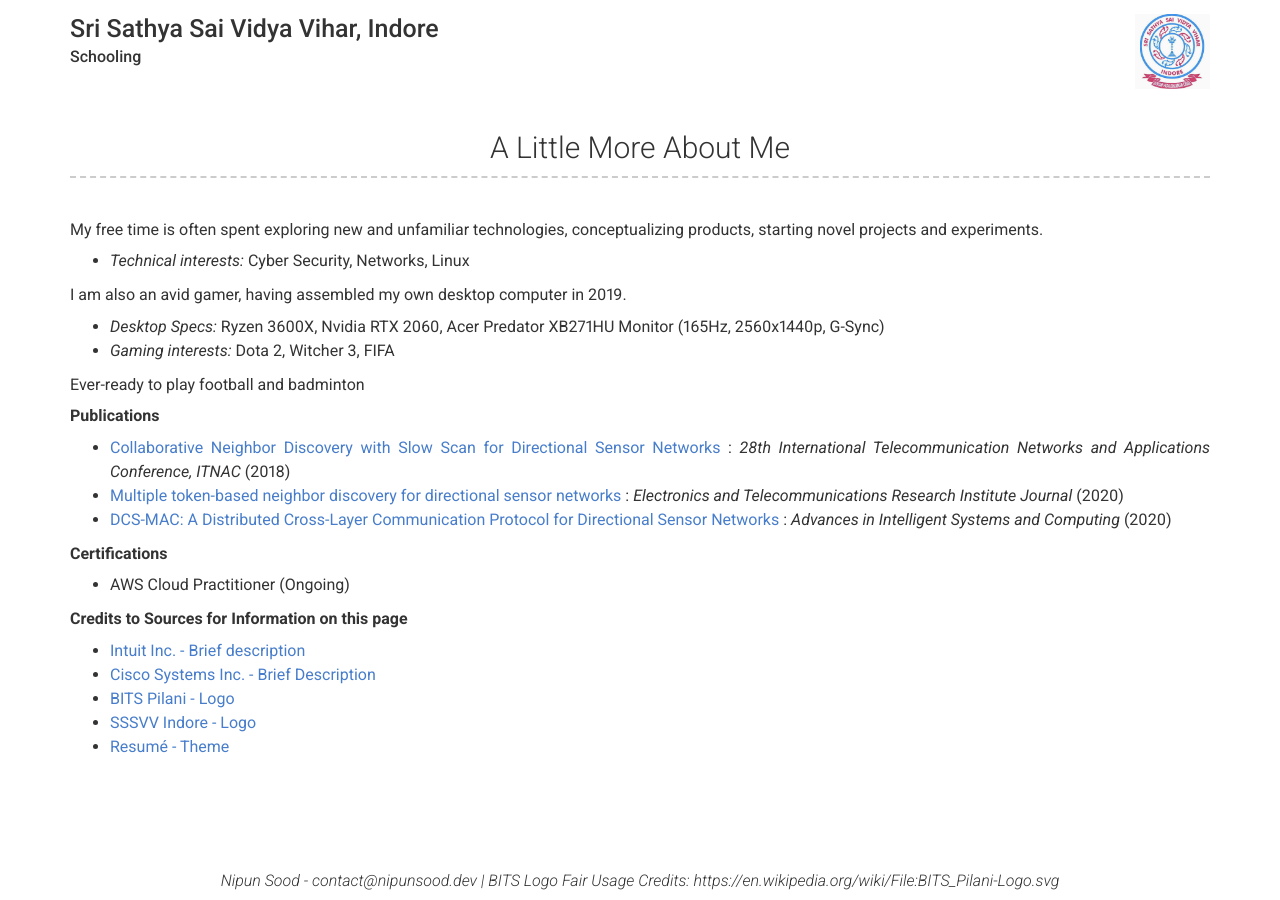
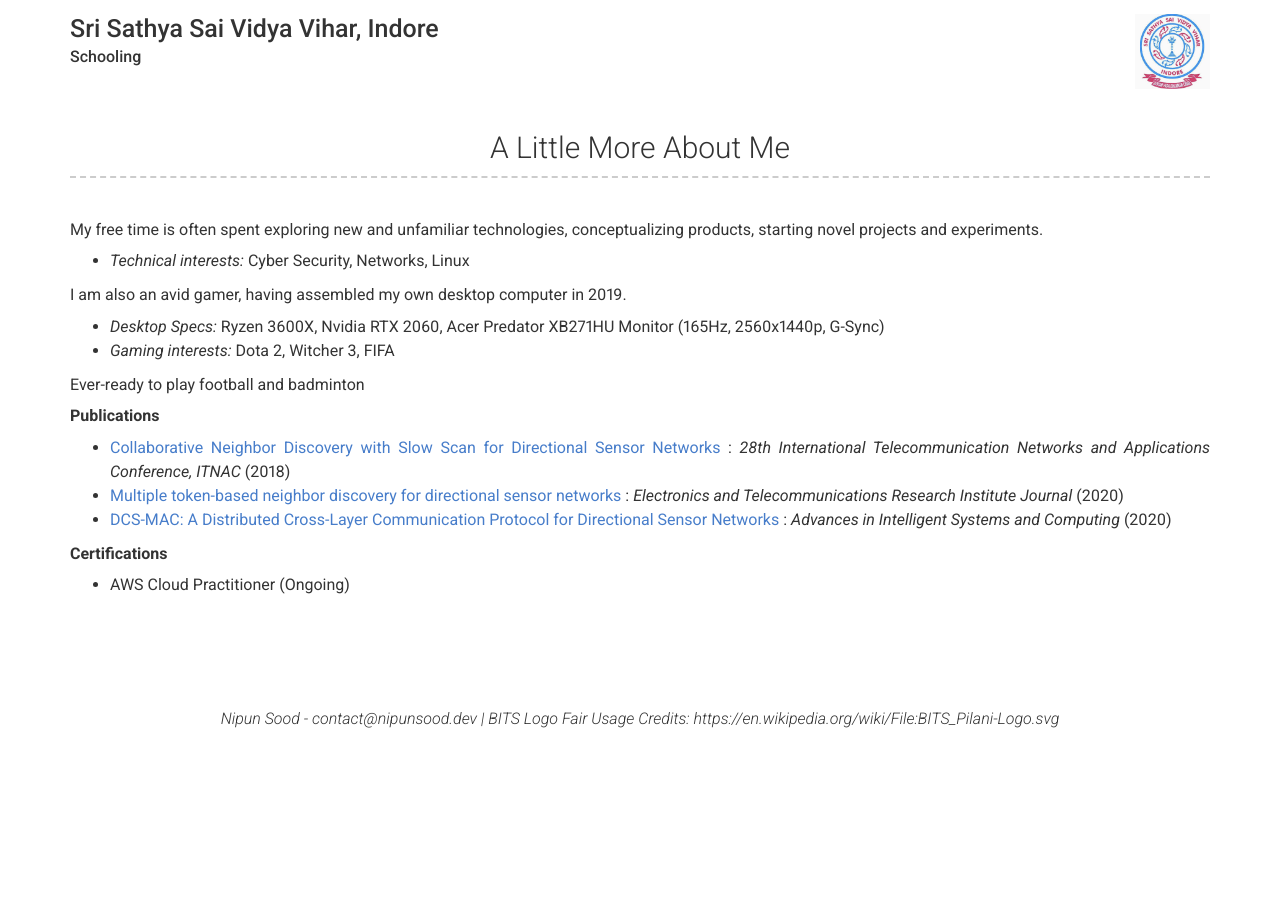
Before and after one commit to Speeeddy/minimal-website-static, a Jekyll site: the page built from index.md, in a window 1280 px wide and 900 px high, scrolled down 2031 px. Built offline with Jekyll 4.4.1, drawn with Linux system fonts in a browser that asks for light colours; nearby versions of some CDN libraries; after the commit the page ends 2770 px from its top, so only the background shows below that.

Commit message:
Removed footer credits note

```diff
--- a/_config.yml
+++ b/_config.yml
@@ -72,12 +72,6 @@ more_content: | # this will include new lines to allow paragraphs
   **Certifications**
   - AWS Cloud Practitioner (Ongoing)
 
-  **Credits to Sources for Information on this page**
-  - [Intuit Inc. - Brief description](https://en.wikipedia.org/wiki/Intuit)
-  - [Cisco Systems Inc. - Brief Description](https://en.wikipedia.org/wiki/Cisco_Systems)
-  - [BITS Pilani - Logo](https://en.wikipedia.org/wiki/Birla_Institute_of_Technology_and_Science,_Pilani)
-  - [SSSVV Indore - Logo](http://sathyasaiindore.com/)
-  - [Resumé - Theme](https://github.com/sproogen/modern-resume-theme)
 # Footer
 footer_show_references: false
 
```
